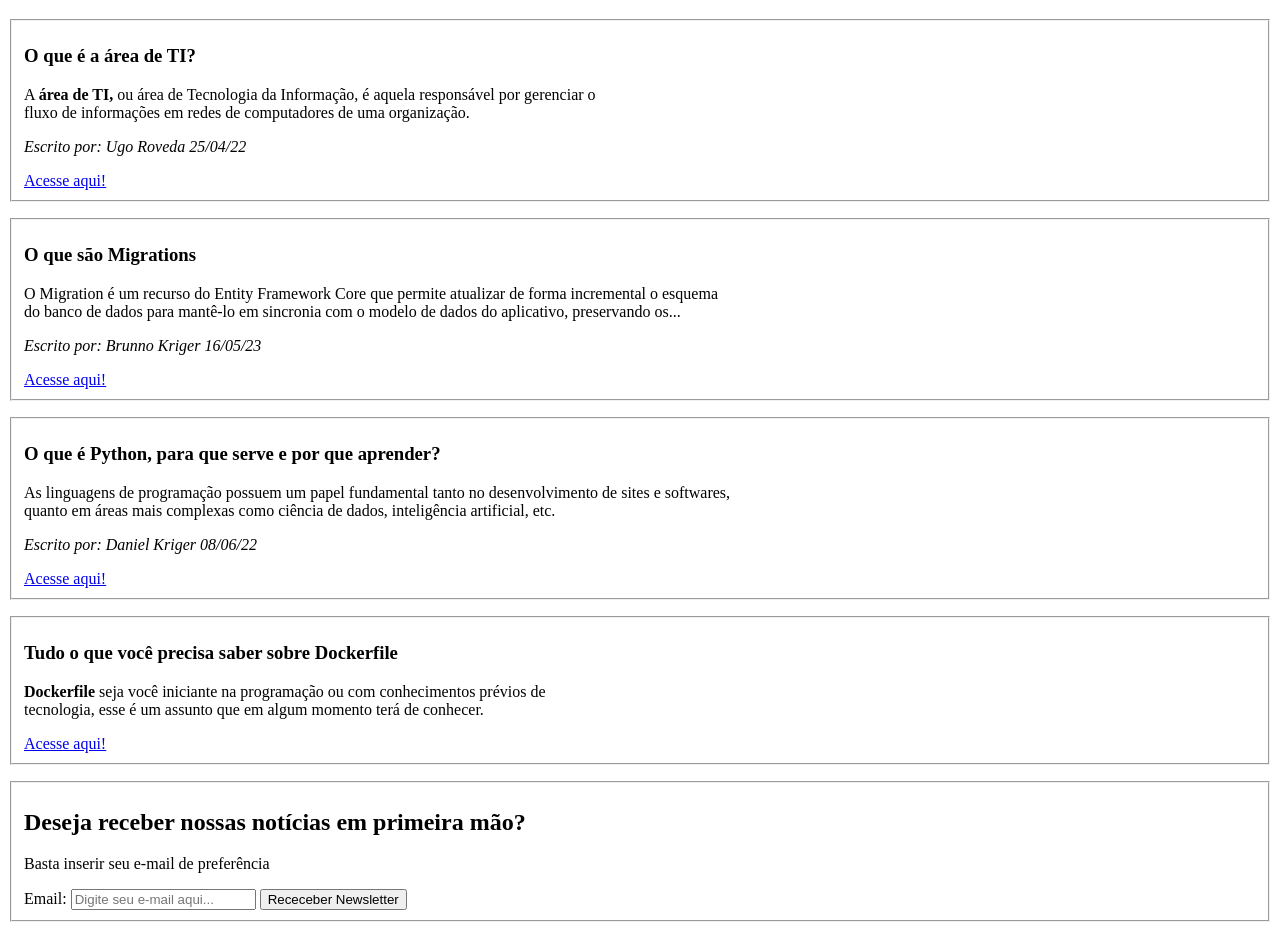
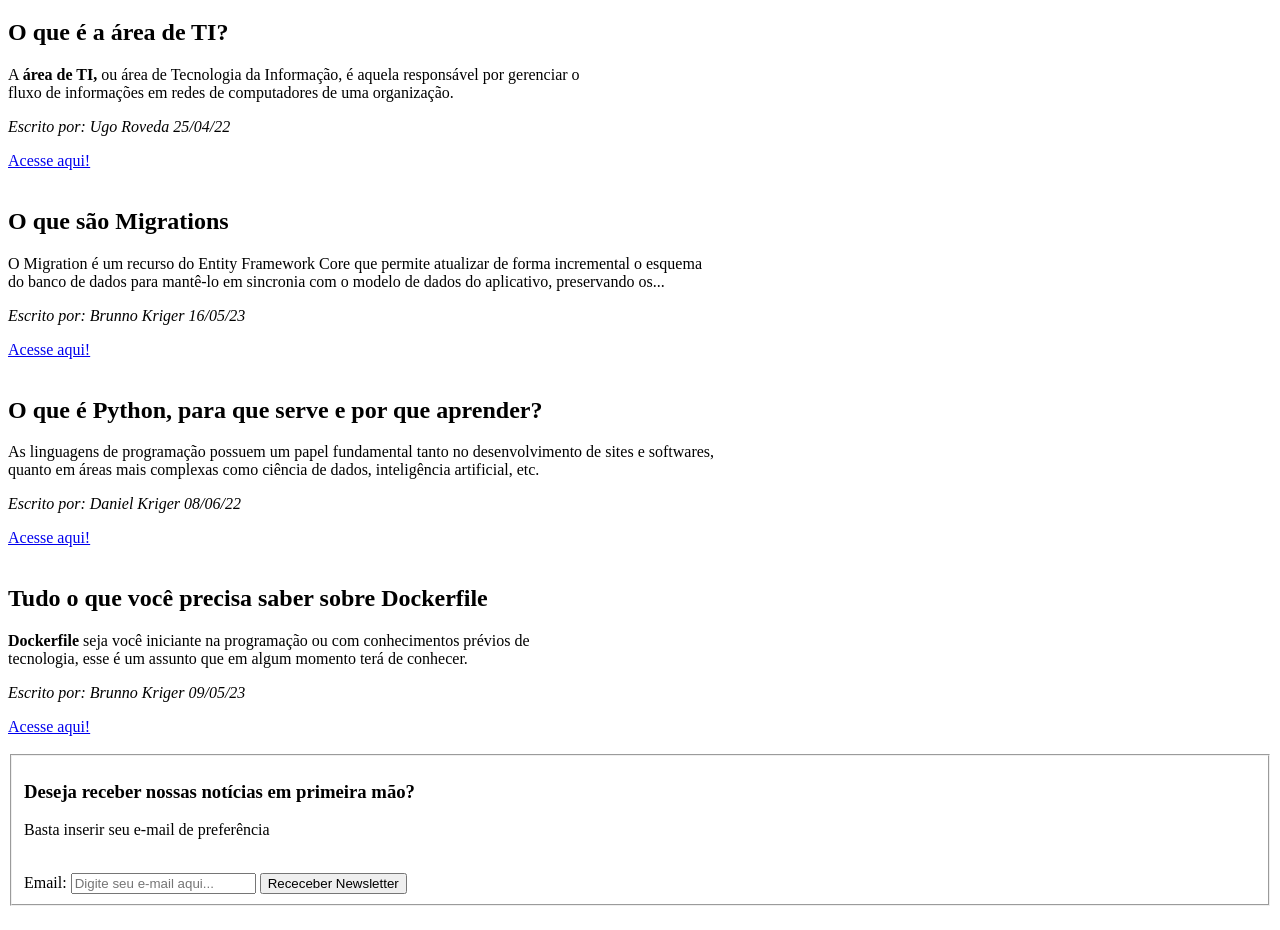
Before and after one commit to Kenzie-Academy-Brasil-Developers/-m1-sp1-kenzie-blog_HerrFabio, a plain HTML site: page index.html in a window 1280 px wide. Shown: the part 154-1084 px from the top of the page. Drawn offline with Linux system fonts and the light colour scheme.

Commit message:
Tarefa 3 - Adicionado formulário - revisada

```diff
--- a/index.html
+++ b/index.html
@@ -17,28 +17,29 @@
     <h1>Blog da Kenzie</h1>
 
     <main>
-        <fieldset>
+
+        <article>
             <section>
 
-                <h3><strong>O que é a área de TI?</strong></h3>
-                <p></p>
+                <h2>O que é a área de TI?</h2>
+
                 <p>
                     A <strong>área de TI,</strong> ou área de Tecnologia da Informação, é aquela responsável por
                     gerenciar o<br>
                     fluxo de informações em redes de computadores de uma organização.
                 </p>
-                <p></p>
                 <p><em>Escrito por: Ugo Roveda 25/04/22 </em></p>
                 <a href="https://kenzie.com.br/blog/area-de-ti/" target="_blank">Acesse aqui!</a>
             </section>
-        </fieldset>
-        <p></p>
+        </article>
+        <br />
 
-        <fieldset>
 
+
+        <article>
             <section>
-                <h3><strong>O que são Migrations</strong></h3>
-                <p></p>
+                <h2>O que são Migrations</h2>
+
                 <p>
                     O Migration é um recurso do Entity Framework Core que permite atualizar de forma incremental o
                     esquema<br>
@@ -47,14 +48,15 @@
                 <p><em>Escrito por: Brunno Kriger 16/05/23</em></p>
                 <a href="https://kenzie.com.br/blog/migrations/" target="_blank">Acesse aqui!</a>
             </section>
-        </fieldset>
-        <p></p>
+        </article>
+        <br />
 
-        <fieldset>
+
+        <article>
 
             <section>
-                <h3><strong>O que é Python, para que serve e por que aprender? </strong></h3>
-                <p></p>
+                <h2>O que é Python, para que serve e por que aprender?</h2>
+
                 <p>
                     As linguagens de programação possuem um papel fundamental tanto no desenvolvimento de sites e
                     softwares,<br>
@@ -63,35 +65,35 @@
                 <p><em>Escrito por: Daniel Kriger 08/06/22</em></p>
                 <a href="https://kenzie.com.br/blog/o-que-e-python/" target="_blank">Acesse aqui!</a>
             </section>
-        </fieldset>
-        <p></p>
+        </article>
+        <br />
 
-        <fieldset>
 
+        <article>
             <section>
-                <h3><strong>Tudo o que você precisa saber sobre Dockerfile</strong></h3>
-                <p></p>
+                <h2>Tudo o que você precisa saber sobre Dockerfile</h2>
+
                 <p>
                     <strong>Dockerfile</strong> seja você iniciante na programação ou com conhecimentos prévios de<br>
                     tecnologia, esse é um assunto que em algum momento terá de conhecer.
                 </p>
+                <p><em>Escrito por: Brunno Kriger 09/05/23</em></p>
                 <a href="https://kenzie.com.br/blog/dockerfile/" target="_blank">Acesse aqui!</a>
             </section>
-        </fieldset>
-        <p></p>
+        </article>
+
+        <br />
 
         <form action="/">
 
             <fieldset>
-                <h2><strong>Deseja receber nossas notícias em primeira mão?</strong></h2>
-                <p></p>
-                <p></p>
+                <h3>Deseja receber nossas notícias em primeira mão?</h3>
 
                 <p>Basta inserir seu e-mail de preferência</p>
-                <p></p>
+                <br />
 
                 <label for="mail">Email:</label>
-                <input type="email" name="mail" id="mail" placeholder="Digite seu e-mail aqui..." />
+                <input type="email" name="mail" id="mail" placeholder="Digite seu e-mail aqui..." required />
 
                 <button type="submit">Receceber Newsletter</button>
 
```
